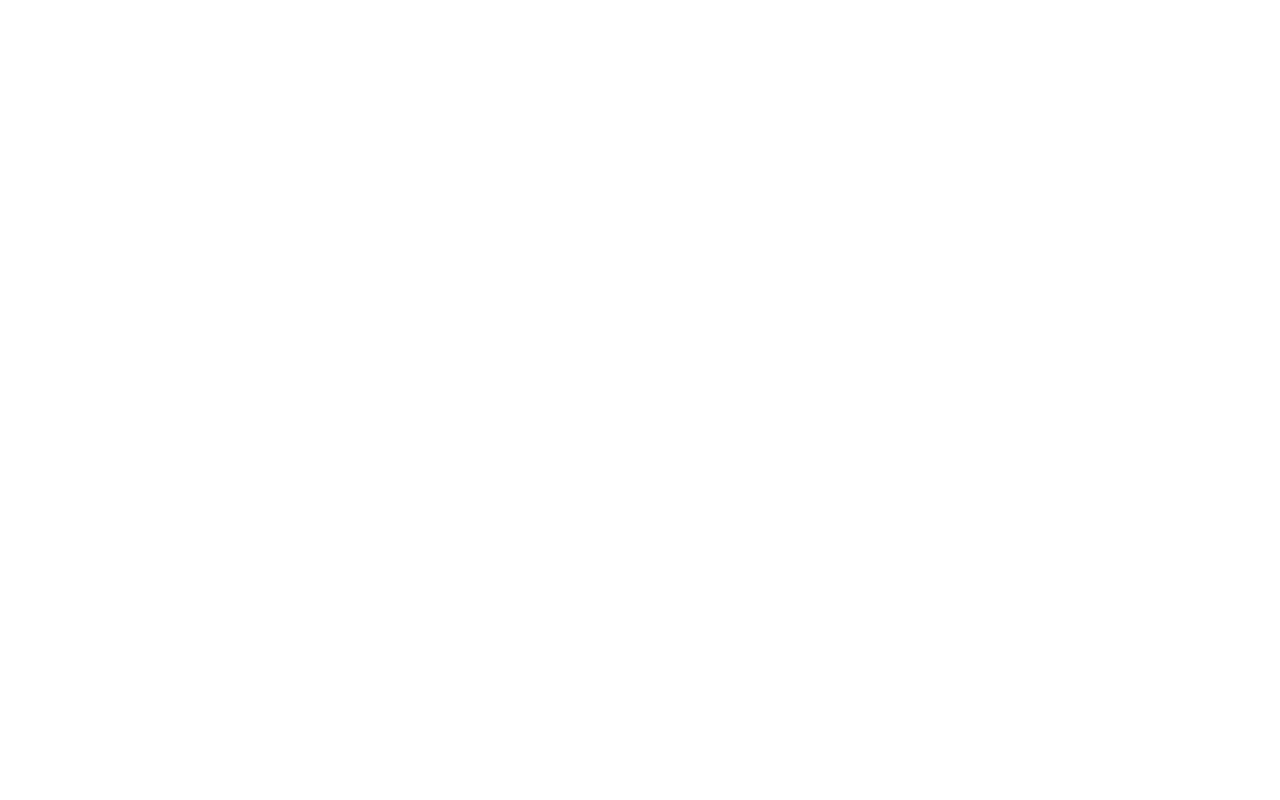
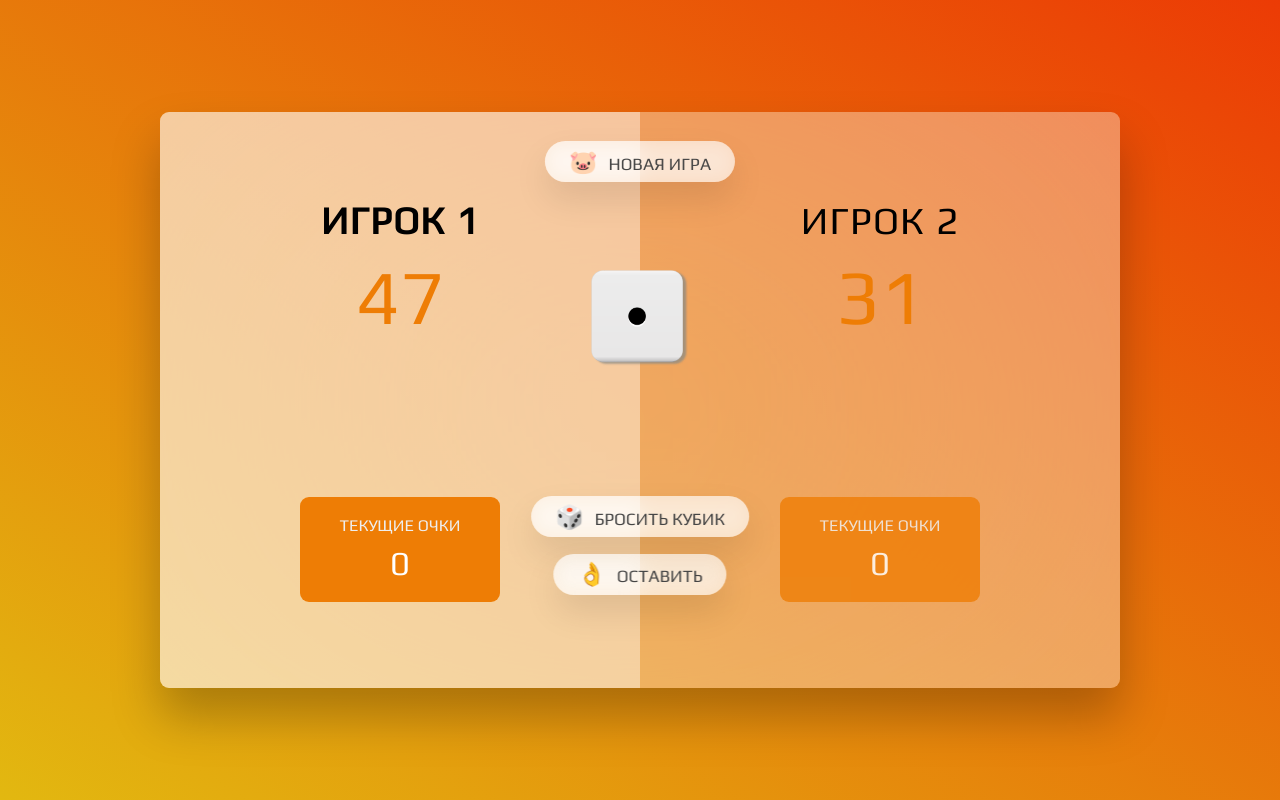
Before and after one commit to Illbeblack/dice-game, a plain HTML site: page index.html in a window 1280 px wide. Drawn offline with Linux system fonts and the light colour scheme.

Commit message:
feat: add imgs, make default specs for html and style

```diff
--- a/index.html
+++ b/index.html
@@ -8,6 +8,29 @@
     <link rel="stylesheet" href="style.css">
 </head>
 <body>
+    <main class="main">
+        <section class="player player--0 player--active">
+          <h2 class="name" id="name--0">Игрок 1</h2>
+          <p class="score" id="score--0">47</p>
+          <div class="current">
+            <p class="current-label">Текущие очки</p>
+            <p class="current-score" id="current--0">0</p>
+          </div>
+        </section>
+        <section class="player player--1">
+          <h2 class="name" id="name--1">Игрок 2</h2>
+          <p class="score" id="score--1">31</p>
+          <div class="current">
+            <p class="current-label">Текущие очки</p>
+            <p class="current-score" id="current--1">0</p>
+          </div>
+        </section>
+
+        <img src="./assets/dice1.png" alt="Playing dice" class="dice" />
+        <button class="btn btn--new">🐷 Новая игра</button>
+        <button class="btn btn--roll">🎲 Бросить кубик</button>
+        <button class="btn btn--hold">👌 Оставить</button>
+      </main>
     <script src="./index.js"></script>
 </body>
 </html>
--- a/index.js
+++ b/index.js
@@ -0,0 +1 @@
+'use strict';
--- a/style.css
+++ b/style.css
@@ -0,0 +1,164 @@
+@import url('https://fonts.googleapis.com/css2?family=Play&display=swap');
+* {
+  margin: 0;
+  padding: 0;
+  box-sizing: border-box;
+}
+
+html {
+  font-size: 60%;
+}
+
+body {
+  font-family: 'Play', sans-serif;
+  font-weight: 400;
+  height: 100vh;
+  color: #000;
+  background-image: linear-gradient(to top right, #e2b810 0%, #ec3b05 100%);
+  display: flex;
+  align-items: center;
+  justify-content: center;
+}
+
+/* Layout */
+.main {
+  position: relative;
+  width: 100rem;
+  height: 60rem;
+  background-color: rgba(255, 255, 255, 0.35);
+  backdrop-filter: blur(200px);
+  filter: blur();
+  box-shadow: 0 3rem 5rem rgba(0, 0, 0, 0.25);
+  border-radius: 9px;
+  overflow: hidden;
+  display: flex;
+}
+
+.player {
+  flex: 50%;
+  padding: 9rem;
+  display: flex;
+  flex-direction: column;
+  align-items: center;
+  transition: all 0.75s;
+}
+
+/* Elements */
+.name {
+  position: relative;
+  font-size: 4rem;
+  text-transform: uppercase;
+  letter-spacing: 1px;
+  word-spacing: 2px;
+  font-weight: 300;
+  margin-bottom: 1rem;
+}
+
+.score {
+  font-size: 8rem;
+  font-weight: 300;
+  color: #ee7d05;
+  margin-bottom: auto;
+}
+
+.player--active {
+  background-color: rgba(255, 255, 255, 0.4);
+}
+.player--active .name {
+  font-weight: 700;
+}
+.player--active .score {
+  font-weight: 400;
+}
+
+.player--active .current {
+  opacity: 1;
+}
+
+.current {
+  background-color: #ee7d05;
+  opacity: 0.8;
+  border-radius: 9px;
+  color: #fff;
+  width: 65%;
+  padding: 2rem;
+  text-align: center;
+  transition: all 0.75s;
+}
+
+.current-label {
+  text-transform: uppercase;
+  margin-bottom: 1rem;
+  font-size: 1.7rem;
+  color: #eee;
+}
+
+.current-score {
+  font-size: 3.5rem;
+}
+
+/* ABSOLUTE POSITIONED ELEMENTS */
+.btn {
+  position: absolute;
+  left: 50%;
+  transform: translateX(-50%);
+  color: #444;
+  background: none;
+  border: none;
+  font-family: inherit;
+  font-size: 1.8rem;
+  text-transform: uppercase;
+  cursor: pointer;
+  font-weight: 400;
+  transition: all 0.2s;
+
+  background-color: #fff;
+  background-color: rgba(255, 255, 255, 0.6);
+  backdrop-filter: blur(10px);
+
+  padding: 0.7rem 2.5rem;
+  border-radius: 50rem;
+  box-shadow: 0 1.75rem 3.5rem rgba(0, 0, 0, 0.1);
+}
+
+.btn::first-letter {
+  font-size: 2.4rem;
+  display: inline-block;
+  margin-right: 0.7rem;
+}
+
+.btn--new {
+  top: 3rem;
+}
+.btn--roll {
+  top: 40rem;
+}
+.btn--hold {
+  top: 46rem;
+}
+
+.btn:active {
+  transform: translate(-50%, 3px);
+  box-shadow: 0 1rem 2rem rgba(0, 0, 0, 0.15);
+}
+
+.btn:focus {
+  outline: none;
+}
+
+.dice {
+  position: absolute;
+  left: 50%;
+  top: 16.5rem;
+  transform: translateX(-50%);
+  height: 10rem;
+}
+
+.player--winner {
+  background-color: #2f2f2f;
+}
+
+.player--winner .name {
+  font-weight: 700;
+  color: #d50b0b;
+}
```
Also changed, not shown: assets/dice1.png (added), assets/dice2.png (added), assets/dice3.png (added), assets/dice4.png (added), assets/dice5.png (added), assets/dice6.png (added), 1 other file.
